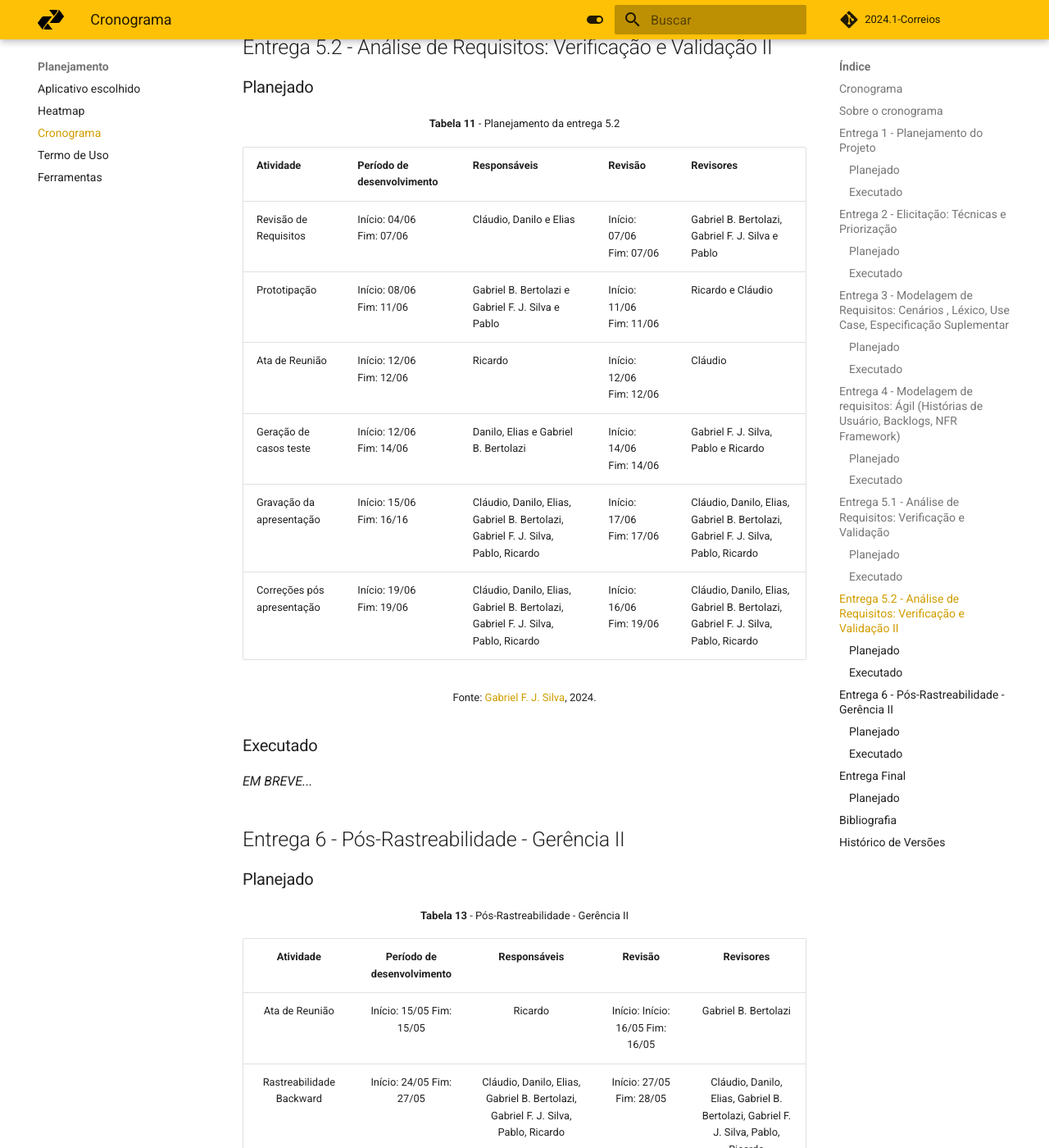
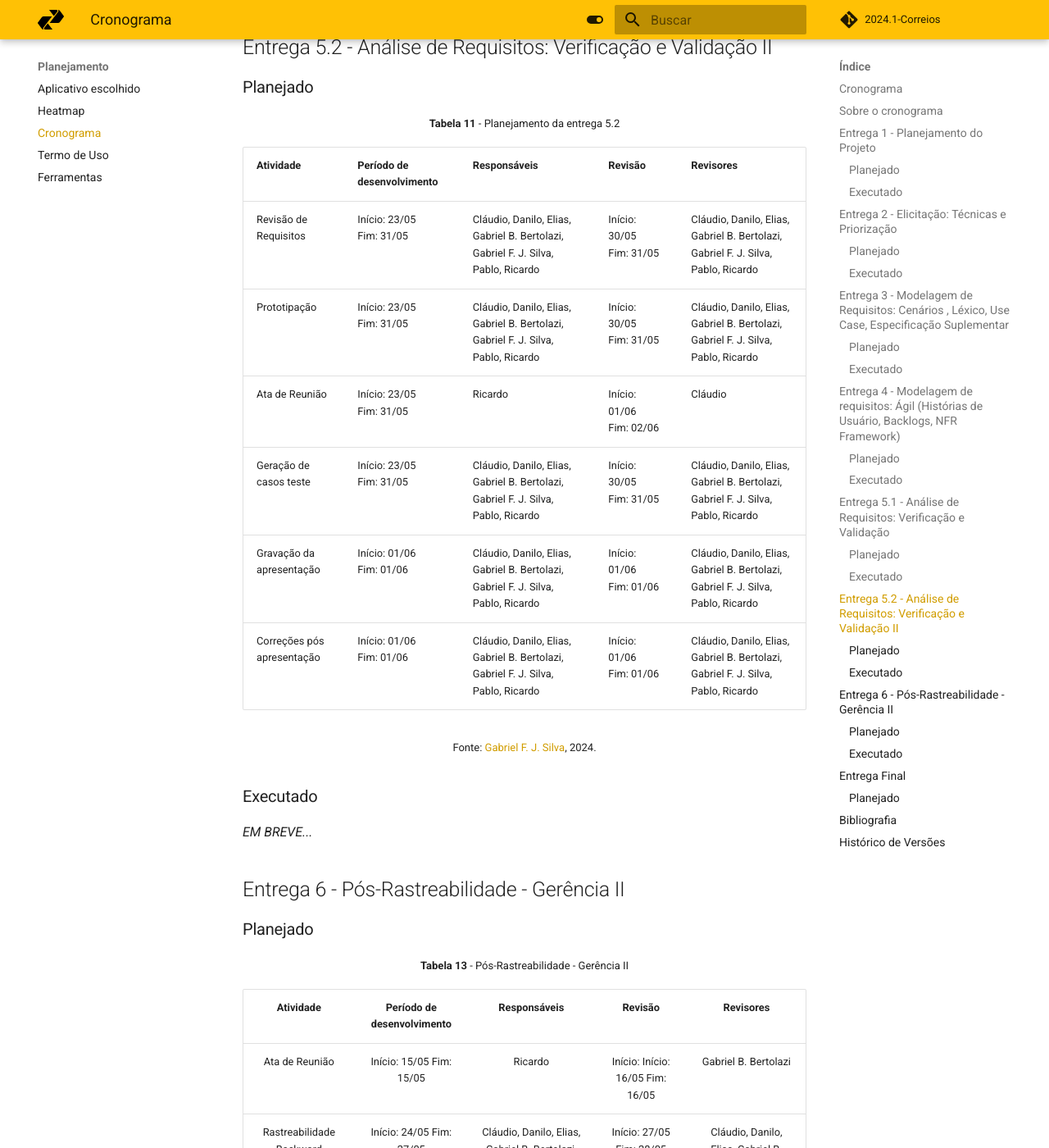
Before and after one commit to Requisitos-de-Software/2024.1-Serasa, an MkDocs documentation site: the page built from docs/planejamento/cronograma.md, in a window 1280 px wide and 1400 px high, scrolled down 10495 px. Shown: the whole window at 82% size. Built offline with MkDocs 1.6.1 and Material for MkDocs 9.7.7, drawn with Linux system fonts in a browser that asks for light colours; comment, search, counter and statistics services are not loaded.

Commit message:
atualização cronograma 5.1 (planejado)

```diff
--- a/docs/planejamento/cronograma.md
+++ b/docs/planejamento/cronograma.md
@@ -212,12 +212,12 @@ Na Tabela 2, está o cronograma executado nas atividades da primeira entrega.
 
 | Atividade | Período de desenvolvimento | Responsáveis | Revisão | Revisores |
 | --- | --- | --- | --- | --- |
-| Revisão de Requisitos | Início: 04/06  <br>Fim: 07/06 | Cláudio, Danilo e Elias | Início: 07/06 <br>Fim: 07/06 | Gabriel B. Bertolazi, Gabriel F. J. Silva e Pablo |
-| Prototipação | Início: 08/06  <br>Fim: 11/06 | Gabriel B. Bertolazi e Gabriel F. J. Silva e Pablo | Início: 11/06 <br>Fim: 11/06 | Ricardo e Cláudio |
-| Ata de Reunião | Início: 12/06 <br>Fim: 12/06 | Ricardo | Início: 12/06   <br>Fim: 12/06 | Cláudio |
-| Geração de casos teste | Início: 12/06  <br>Fim: 14/06 | Danilo, Elias e Gabriel B. Bertolazi | Início: 14/06 <br>Fim: 14/06 | Gabriel F. J. Silva, Pablo e Ricardo |
-| Gravação da apresentação | Início: 15/06    <br>Fim: 16/16 | Cláudio, Danilo, Elias, Gabriel B. Bertolazi, Gabriel F. J. Silva, Pablo, Ricardo | Início: 17/06 <br>Fim: 17/06 | Cláudio, Danilo, Elias, Gabriel B. Bertolazi, Gabriel F. J. Silva, Pablo, Ricardo |
-| Correções pós apresentação | Início: 19/06  <br>Fim: 19/06 | Cláudio, Danilo, Elias, Gabriel B. Bertolazi, Gabriel F. J. Silva, Pablo, Ricardo | Início: 16/06 <br>Fim: 19/06 | Cláudio, Danilo, Elias, Gabriel B. Bertolazi, Gabriel F. J. Silva, Pablo, Ricardo |
+| Revisão de Requisitos | Início: 23/05  <br>Fim: 31/05 | Cláudio, Danilo, Elias, Gabriel B. Bertolazi, Gabriel F. J. Silva, Pablo, Ricardo | Início: 30/05 <br>Fim: 31/05 | Cláudio, Danilo, Elias, Gabriel B. Bertolazi, Gabriel F. J. Silva, Pablo, Ricardo |
+| Prototipação | Início: 23/05  <br>Fim: 31/05 | Cláudio, Danilo, Elias, Gabriel B. Bertolazi, Gabriel F. J. Silva, Pablo, Ricardo | Início: 30/05 <br>Fim: 31/05 | Cláudio, Danilo, Elias, Gabriel B. Bertolazi, Gabriel F. J. Silva, Pablo, Ricardo |
+| Ata de Reunião | Início: 23/05  <br>Fim: 31/05 | Ricardo | Início: 01/06   <br>Fim: 02/06 | Cláudio |
+| Geração de casos teste | Início: 23/05  <br>Fim: 31/05 | Cláudio, Danilo, Elias, Gabriel B. Bertolazi, Gabriel F. J. Silva, Pablo, Ricardo | Início: 30/05 <br>Fim: 31/05 | Cláudio, Danilo, Elias, Gabriel B. Bertolazi, Gabriel F. J. Silva, Pablo, Ricardo |
+| Gravação da apresentação | Início: 01/06 <br>Fim: 01/06 | Cláudio, Danilo, Elias, Gabriel B. Bertolazi, Gabriel F. J. Silva, Pablo, Ricardo | Início: 01/06 <br>Fim: 01/06 | Cláudio, Danilo, Elias, Gabriel B. Bertolazi, Gabriel F. J. Silva, Pablo, Ricardo |
+| Correções pós apresentação | Início: 01/06 <br>Fim: 01/06 | Cláudio, Danilo, Elias, Gabriel B. Bertolazi, Gabriel F. J. Silva, Pablo, Ricardo | Início: 01/06 <br>Fim: 01/06 | Cláudio, Danilo, Elias, Gabriel B. Bertolazi, Gabriel F. J. Silva, Pablo, Ricardo |
 
 <font size="2"><p style="text-align: center">Fonte: [Gabriel F. J. Silva](https://github.com/MMcLovin), 2024.</p></font>
 
```
